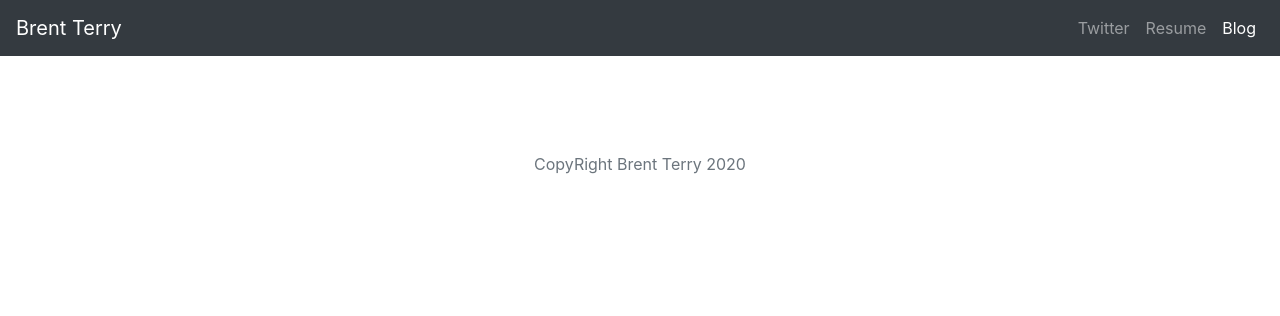
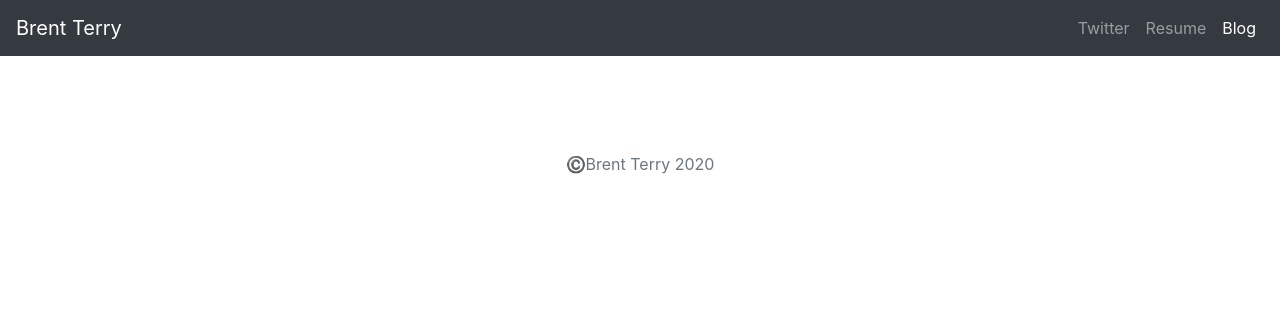
Before and after one commit to bterry80/portfolio-project, a Django app: template blog/templates/blog/detail.html in a window 1280 px wide. Shown: the top 316 px of the page. Run offline with Django 3.2, Linux system fonts and the light colour scheme; the template is opened without the code that fills it, so the values that code supplies are empty; some libraries are stand-ins or nearby versions.

Commit message:
Added copyright symbol to each html file

```diff
--- a/blog/templates/blog/allblogs.html
+++ b/blog/templates/blog/allblogs.html
@@ -90,7 +90,7 @@
 
 <footer class="text-muted">
   <div class="container text-center">
-   <p>CopyRight Brent Terry {% now "Y"%}</p>
+   <p>©️Brent Terry {% now "Y"%}</p>
   </div>
 </footer>
 <script src="https://code.jquery.com/jquery-3.5.1.slim.min.js" integrity="sha384-DfXdz2htPH0lsSSs5nCTpuj/zy4C+OGpamoFVy38MVBnE+IbbVYUew+OrCXaRkfj" crossorigin="anonymous"></script>
--- a/blog/templates/blog/detail.html
+++ b/blog/templates/blog/detail.html
@@ -85,7 +85,7 @@
 
 <footer class="text-muted">
   <div class="container text-center">
-   <p>CopyRight Brent Terry {% now "Y"%}</p>
+   <p>©️Brent Terry {% now "Y"%}</p>
   </div>
 </footer>
 <script src="https://code.jquery.com/jquery-3.5.1.slim.min.js" integrity="sha384-DfXdz2htPH0lsSSs5nCTpuj/zy4C+OGpamoFVy38MVBnE+IbbVYUew+OrCXaRkfj" crossorigin="anonymous"></script>
```
